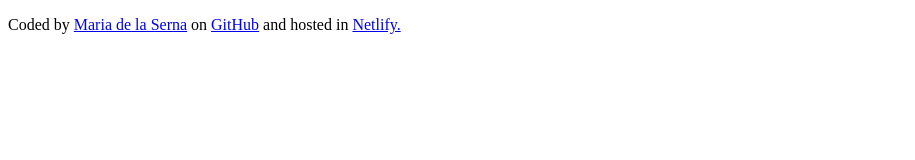
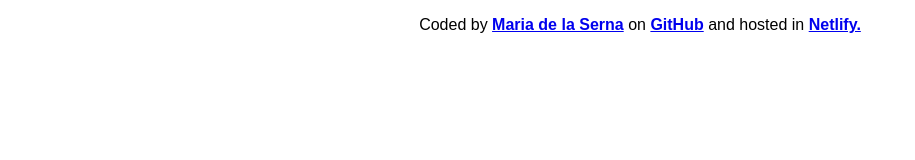
Before and after one commit to MariaBego56/Weather-Project1, a plain HTML site: page index.html in a window 1280 px wide. Shown: the whole page, without its empty margins (0-915 px from the left). Drawn offline with Linux system fonts and the light colour scheme.

Commit message:
cleaned the code

```diff
--- a/index.html
+++ b/index.html
@@ -4,8 +4,8 @@
 <head>
   <meta charset="UTF-8">
   <meta name="viewport" content="width=device-width, initial-scale=1.0">
-  <link src="src/style.css">
-  </link>
+  <link rel="stylesheet" href="src/style.css">
+
   <title>Weather Project</title>
 </head>
 
```
